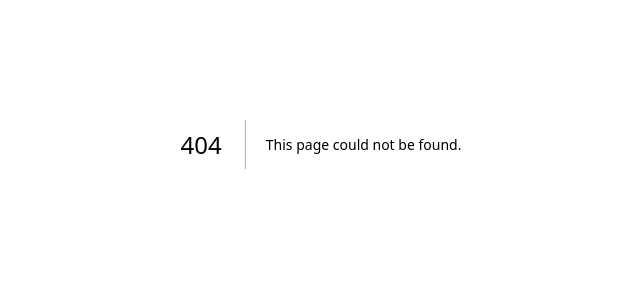
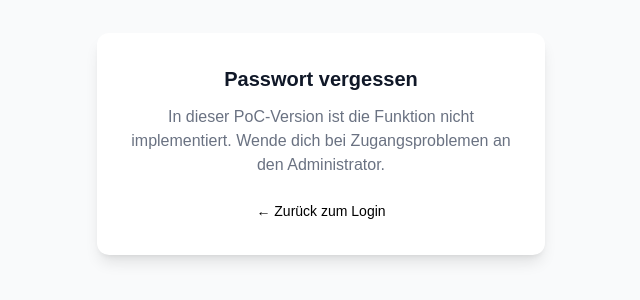
Before and after one commit to Puisoup/QuickWork, a Next.js app: page /login/forgot-password in a window 1280 px wide. Before the commit this address had no page. Shown: the part 256-556 px from the top of the page, without its empty margins (319-959 px from the left). Built offline with nearby package versions, Linux system fonts and the light colour scheme.

Commit message:
feat(auth): add forgot password page

```diff
--- /dev/null
+++ b/app/login/forgot-password/page.tsx
@@ -0,0 +1,20 @@
+import Link from "next/link";
+
+export default function ForgotPasswordPage() {
+    return (
+        <div className="min-h-screen flex items-center justify-center bg-gray-50 dark:bg-zinc-900 px-4">
+            <div className="max-w-md w-full bg-white dark:bg-zinc-800 rounded-xl shadow-lg p-8 text-center">
+                <h2 className="text-xl font-bold text-gray-900 dark:text-white">Passwort vergessen</h2>
+                <p className="text-gray-500 dark:text-gray-400 mt-3">
+                    In dieser PoC-Version ist die Funktion nicht implementiert. Wende dich bei Zugangsproblemen an den Administrator.
+                </p>
+                <Link
+                    href="/login"
+                    className="mt-6 inline-block text-sm font-medium text-black dark:text-white hover:underline"
+                >
+                    ← Zurück zum Login
+                </Link>
+            </div>
+        </div>
+    );
+}
--- a/app/login/page.tsx
+++ b/app/login/page.tsx
@@ -17,7 +17,12 @@ export default function LoginPage() {
                     </div>
 
                     <div>
-                        <label className="block text-sm font-medium text-gray-700 dark:text-gray-300">Passwort</label>
+                        <div className="flex items-center justify-between">
+                            <label className="block text-sm font-medium text-gray-700 dark:text-gray-300">Passwort</label>
+                            <a href="/login/forgot-password" className="text-xs text-gray-500 hover:text-black dark:hover:text-white">
+                                Passwort vergessen?
+                            </a>
+                        </div>
                         <input name="password" type="password" required className="mt-1 block w-full rounded-md border-gray-300 shadow-sm focus:border-black focus:ring-black sm:text-sm p-3 border dark:bg-zinc-700 dark:border-zinc-600 dark:text-white" placeholder="******" />
                     </div>
 
```
